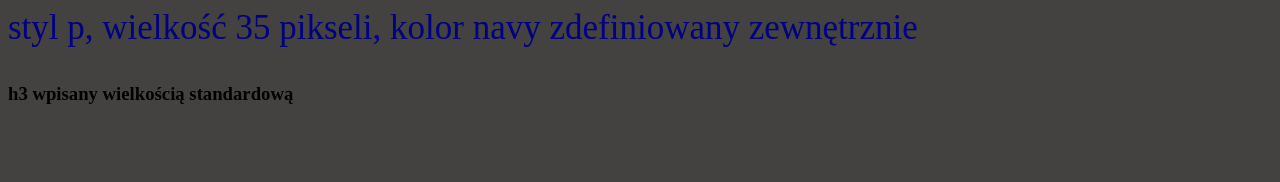
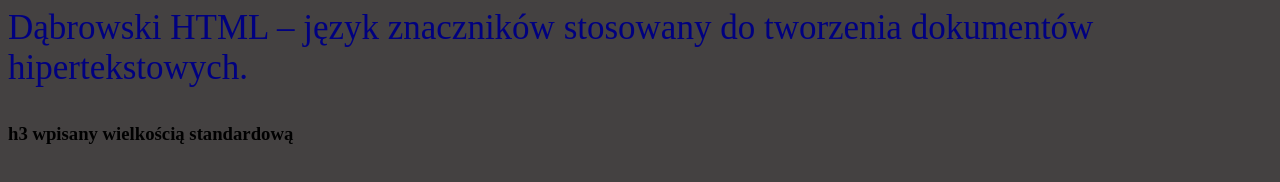
Before and after one commit to KacDabr/dabrowski-css, a plain HTML site: page dabr_z5_4.html in a window 1280 px wide. Drawn offline with Linux system fonts and the light colour scheme.

Commit message:
Update dabr_z5_4.html

```diff
--- a/dabr_z5_4.html
+++ b/dabr_z5_4.html
@@ -5,8 +5,7 @@
         <title>styl liniowy</title>
     </head>
     <body style="background-color: rgb(68, 65, 65);">
-        <p style="color: navy;font-size: 35px;">styl p, wielkość 35 pikseli,
-        kolor navy zdefiniowany zewnętrznie </p>
+        <p style="color: navy;font-size: 35px;">Dąbrowski HTML – język znaczników stosowany do tworzenia dokumentów hipertekstowych.</p>
         <h3>h3 wpisany wielkością standardową</h3>
     </body>
 </html>
```
